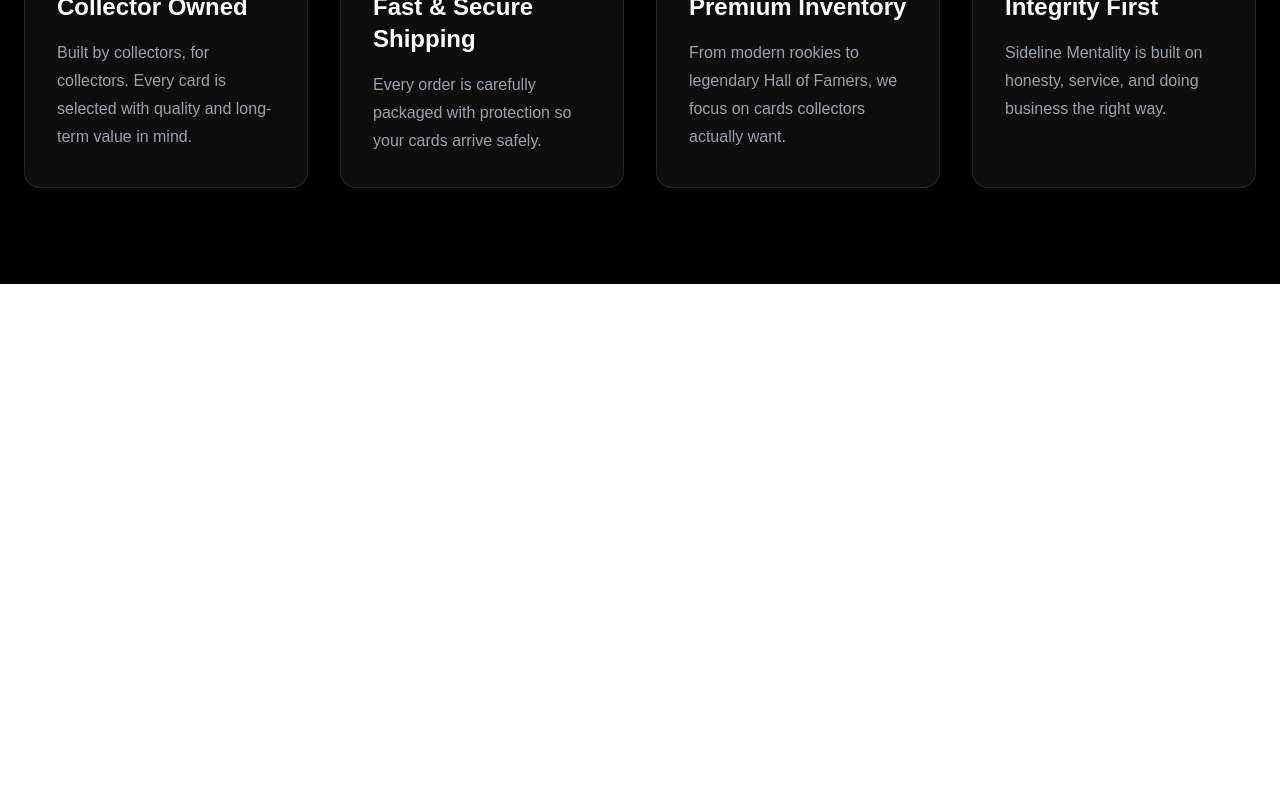
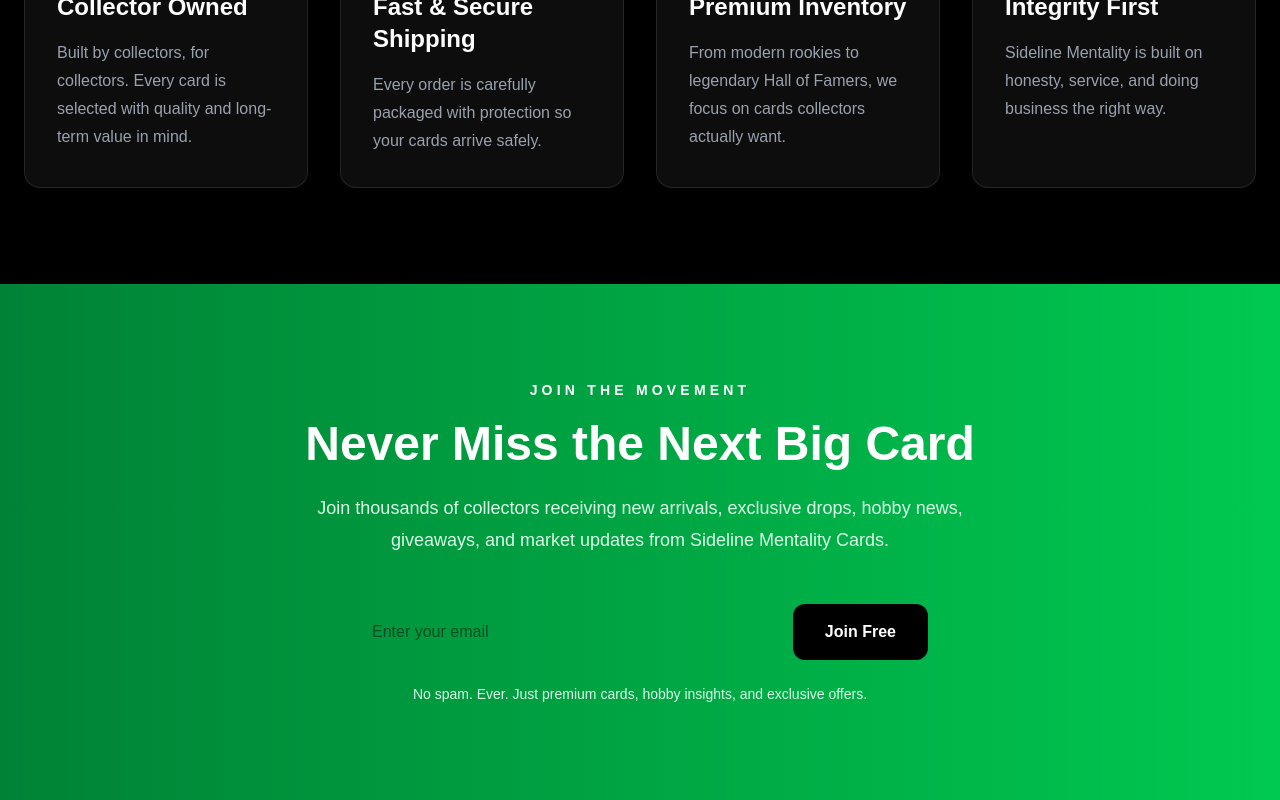
Before and after one commit to sidelinementality/sideline-mentality-cards, a Next.js app: page / in a window 1280 px wide. Shown: the part 2797-3597 px from the top of the page. Before the commit the page ends 3081 px from the top, so only its background shows below. Built offline with nearby package versions, Linux system fonts and the light colour scheme.

Commit message:
Add Join the Movement homepage section

```diff
--- a/src/app/page.tsx
+++ b/src/app/page.tsx
@@ -1,5 +1,6 @@
 import FeaturedInventory from "@/components/home/FeaturedInventory";
 import Hero from "@/components/home/Hero";
+import JoinCommunity from "@/components/home/JoinCommunity";
 import ShopBySport from "@/components/home/ShopBySport";
 import WhyChooseUs from "@/components/home/WhyChooseUs";
 import Navbar from "@/components/layout/Navbar";
@@ -12,6 +13,7 @@
       <FeaturedInventory />
       <ShopBySport />
       <WhyChooseUs />
+      <JoinCommunity />
     </>
   );
 }
--- /dev/null
+++ b/src/components/home/JoinCommunity.tsx
@@ -0,0 +1,38 @@
+export default function JoinCommunity() {
+    return (
+      <section className="bg-gradient-to-r from-green-700 to-green-500 px-6 py-24 text-white">
+        <div className="mx-auto max-w-4xl text-center">
+
+          <p className="text-sm font-bold uppercase tracking-[0.3em]">
+            Join the Movement
+          </p>
+
+          <h2 className="mt-5 text-5xl font-black">
+            Never Miss the Next Big Card
+          </h2>
+
+          <p className="mx-auto mt-6 max-w-2xl text-lg leading-8 text-green-100">
+            Join thousands of collectors receiving new arrivals, exclusive drops,
+            hobby news, giveaways, and market updates from Sideline Mentality Cards.
+          </p>
+
+          <div className="mx-auto mt-12 flex max-w-xl flex-col gap-4 sm:flex-row">
+            <input
+              type="email"
+              placeholder="Enter your email"
+              className="flex-1 rounded-xl px-5 py-4 text-black outline-none"
+            />
+
+            <button className="rounded-xl bg-black px-8 py-4 font-bold transition hover:bg-gray-900">
+              Join Free
+            </button>
+          </div>
+
+          <p className="mt-6 text-sm text-green-100">
+            No spam. Ever. Just premium cards, hobby insights, and exclusive offers.
+          </p>
+
+        </div>
+      </section>
+    );
+  }
```
